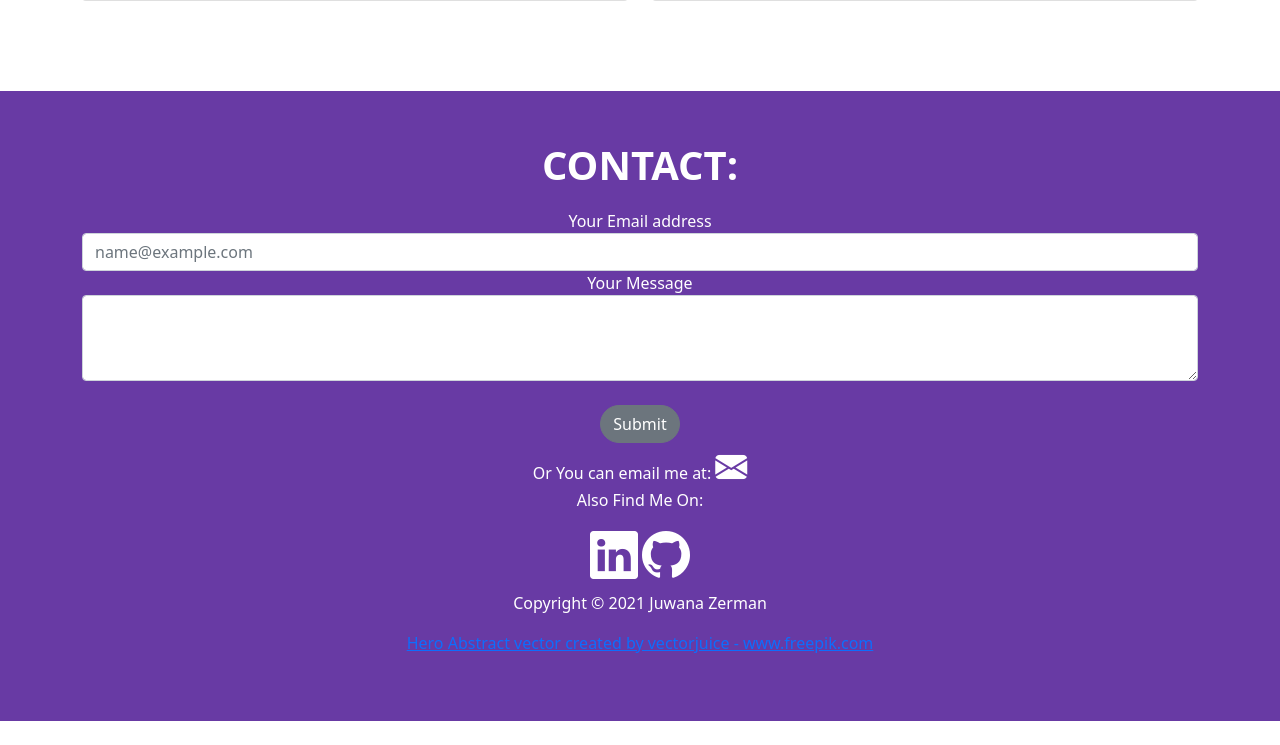
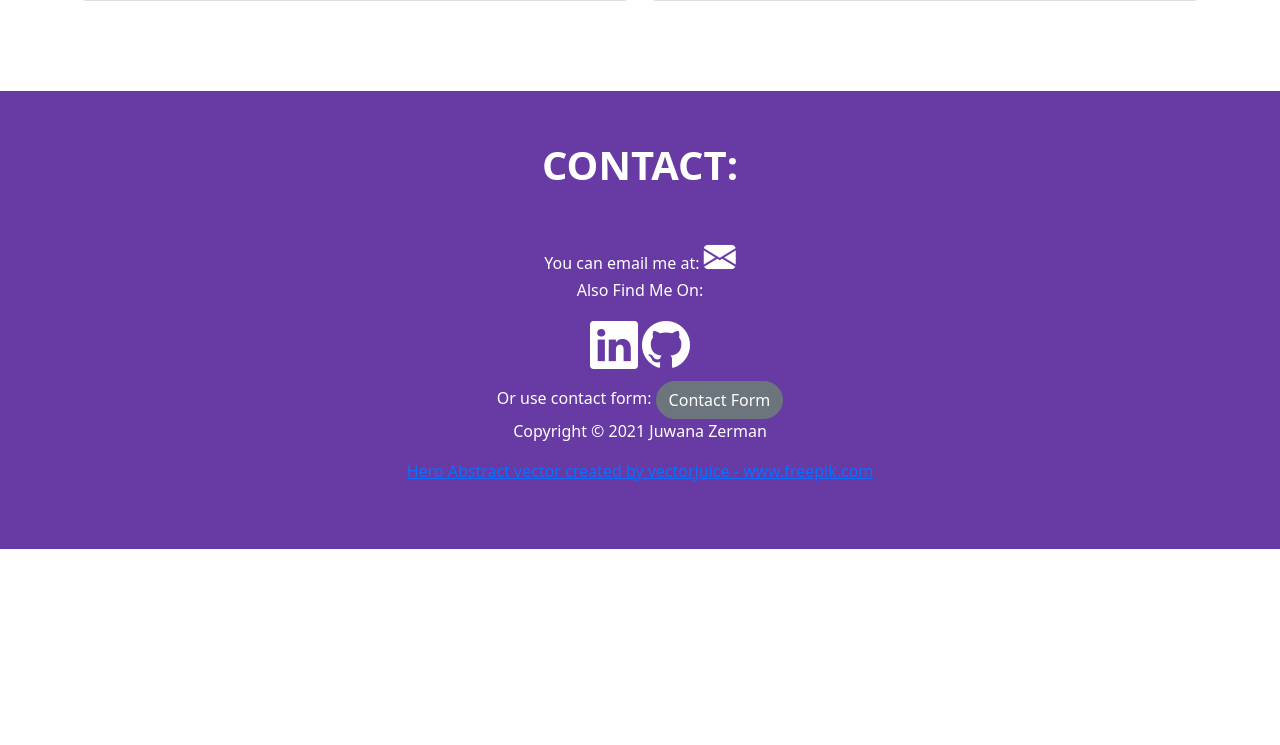
Before and after one commit to Sidd2024/Django-Portfolio, a Django app: page / in a window 1280 px wide; the page is wider, and only the part inside the window is pictured. Shown: the part 1995-2740 px from the top of that part. After the commit the page ends 2544 px from the top of that part, so only its background shows below. Run offline with Django 3.2, Linux system fonts and the light colour scheme; some libraries are stand-ins or nearby versions.

Commit message:
Update html templates

```diff
--- a/mysite/templates/blog.html
+++ b/mysite/templates/blog.html
@@ -1,4 +1,3 @@
-{% extends 'templates/home.html' %}
 {% load static %}
 <!DOCTYPE html>
 <html lang="en">
--- a/mysite/templates/home.html
+++ b/mysite/templates/home.html
@@ -17,7 +17,7 @@
 </head>
 
 <body>
-    <!-- Image and text -->
+    <!-- Image and text Nav-->
     <nav class="navbar navbar-expand-sm auto-hiding-navbar-light">
         <div class="container-fluid">
             <a class="navbar-brand js-scroll-trigger" href="#page-top">
@@ -39,7 +39,7 @@
                         <a class="nav-link" href="#projects">Projects</a>
                     </li>
                     <li class="nav-item">
-                        <a class="nav-link" href="#">Blog</a>
+                        <a class="nav-link" href="/blog">Blog</a>
                     </li>
                     <li class="nav-item">
                         <a class="nav-link" href="#contact">Contact</a>
@@ -198,21 +198,10 @@
         <div class="row align-items-center">
             <div class="col">
                 <h1>Contact:</h1>
-                <form>
-                    <div class="form-group">
-                        <label for="exampleFormControlInput1">Your Email address</label>
-                        <input type="email" class="form-control" id="exampleFormControlInput1"
-                            placeholder="name@example.com">
-                    </div>
-                    <div class="form-group">
-                        <label for="exampleFormControlTextarea1">Your Message</label>
-                        <textarea class="form-control" id="exampleFormControlTextarea1" rows="3"></textarea>
-                    </div>
-                </form>
+
                 <br>
-                <button type="submit" class="btn btn-secondary">Submit</button>
-                <br>
-                Or You can email me at: <a href="mailto:juwanazerman@gmail.com" class="bi bi-envelope-fill"
+
+                You can email me at: <a href="mailto:juwanazerman@gmail.com" class="bi bi-envelope-fill"
                     style="font-size: 2rem; color: white"></a>
                 <br>
                 <h6>Also Find Me On:</h6>
@@ -222,6 +211,9 @@
                 <a href="https://github.com/Juwana-Zerman" class="bi bi-github"
                     style="font-size: 3rem; color: white"></a>
                 <br>
+                Or use contact form: <a href="/contact"><button type="submit" class="btn btn-secondary">Contact Form
+                        </button></a>
+
                 <p>Copyright &copy; 2021 Juwana Zerman</p>
                 <p><a href='https://www.freepik.com/vectors/abstract'>Hero Abstract vector created by vectorjuice -
                         www.freepik.com</a></p>
```
